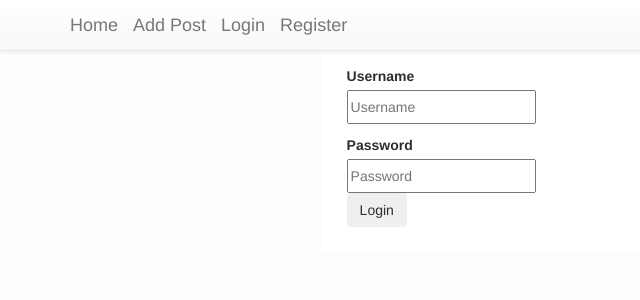
After one commit to ruangrit/djangoblog, a Django app: page /login in a window 1280 px wide. The commit adds this page. Shown: the top 300 px of the page, without its empty margins (0-640 px from the left). Run offline with Django 3.2, Linux system fonts and the light colour scheme; parts of the project's set-up code (start-up, migrations or seed data) failed here and were passed over; some libraries are stand-ins or nearby versions.

Commit message:
add login and regitser page

```diff
--- a/blog/urls.py
+++ b/blog/urls.py
@@ -13,5 +13,6 @@ urlpatterns = patterns('',
     url(r'^post/detail/(?P<slug>[\w\-]+)/edit/$', 'blogengin.views.post_form'),
     url(r'^post/list/(?P<cid>[\w\-]+)/$', 'blogengin.views.list'),
 
+    url('login', 'blogengin.views.user_login'),
     url('register', 'blogengin.views.register_user'),
 )
--- a/blogengin/views.py
+++ b/blogengin/views.py
@@ -1,12 +1,14 @@
-from django.shortcuts import render, get_object_or_404
+from django.shortcuts import render, get_object_or_404, render_to_response
 from blogengin.models import Post, Comment, Category
-from django.http import HttpResponseRedirect
+from django.http import HttpResponseRedirect, HttpResponse
 from django.core.urlresolvers import reverse
 from blogengin.form import PostForm ,MyRegistrationForm
 from pprint import pprint
 
 from django.contrib import auth
+from django.contrib.auth import authenticate, login, logout
 from django.core.context_processors import csrf
+from django.template import RequestContext
 # Create your views here.
 def list(request, cid):
 	posts = Post.objects.filter(cid=cid).order_by('-created')
@@ -43,9 +45,24 @@ def register_user(request):
         form = MyRegistrationForm(request.POST)     # create form object
         if form.is_valid():
             form.save()
-            return HttpResponseRedirect('/accounts/register_success')
+            #return HttpResponseRedirect('/accounts/register_success')
     args = {}
     args.update(csrf(request))
     args['form'] = MyRegistrationForm()
     print args
     return render(request, 'blogengin/register.html', args)
+
+
+def user_login(request):
+    logout(request)
+    username = password = ''
+    if request.POST:
+        username = request.POST['username']
+        password = request.POST['password']
+
+        user = authenticate(username=username, password=password)
+        if user is not None:
+            if user.is_active:
+                login(request, user)
+                return HttpResponseRedirect('/')
+    return render_to_response('blogengin/login.html', context_instance=RequestContext(request))
--- a/templates/blogengin/base.html
+++ b/templates/blogengin/base.html
@@ -25,6 +25,8 @@
                     <div class="navbar-header">
                     <a href="/" class="navbar-brand">Home</a>
                     <a href="/post_add" class="navbar-brand">Add Post</a>
+                    <a href="/login" class="navbar-brand">Login</a>
+                    <a href="/register" class="navbar-brand">Register</a>
                     </div>
                 </div>
             </nav>
--- /dev/null
+++ b/templates/blogengin/login.html
@@ -0,0 +1,31 @@
+{% extends "blogengin/base.html" %}
+{% block content %}
+{% load bootstrap3 %}
+
+
+<div id="login">
+        <form class="form-horizontal" name="LoginForm" action="/login/" method="post">
+        {% csrf_token %}
+        {% if next %}
+            <input type="hidden" name="next" value="{{ next }}" />
+        {% endif %}
+        <div class="control-group">
+            <label class="control-label" for="username">Username</label>
+            <div class="controls">
+                <input type="text" id="username" name="username"  placeholder="Username">
+            </div>
+        </div>
+        <div class="control-group">
+            <label class="control-label" for="password">Password</label>
+            <div class="controls">
+                <input type="password" name="password" id="password" placeholder="Password">
+            </div>
+        </div>
+        <div class="control-group">
+            <div class="controls">
+                <button type="submit" class="btn">Login</button>
+            </div>
+        </div>
+        </form>
+    </div>
+{% endblock %}
```
Also changed, not shown: blogengin/form.py (+0 -20 lines), db.sqlite3, 3 other files.
